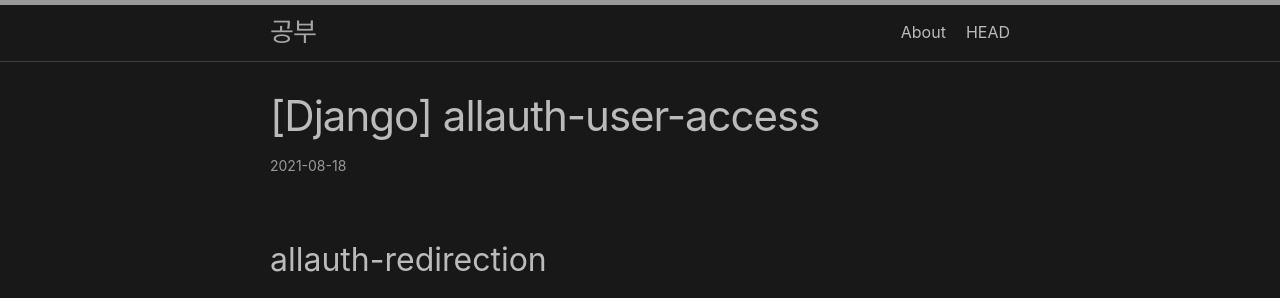
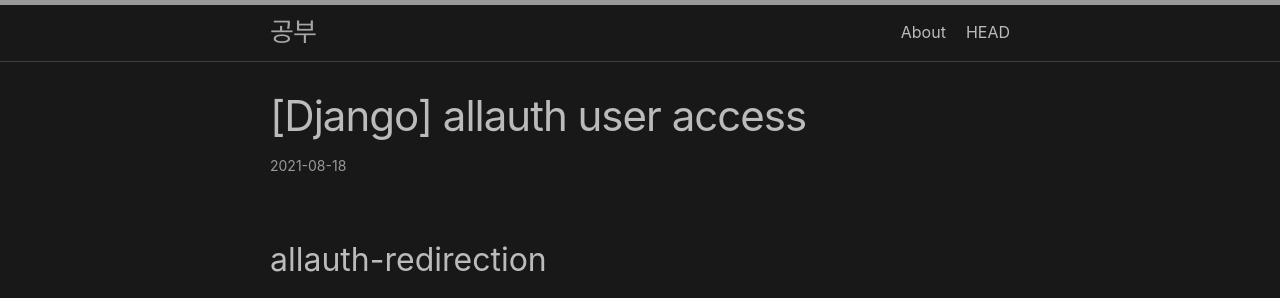
Before and after one commit to lmj00/lmj00.github.io, a Jekyll site: the page built from _posts/2021-08-18-Django-allauth-user access.MD, in a window 1280 px wide. Shown: the top 298 px of the page. Built offline with Jekyll 4.4.1, drawn with Linux system fonts in a browser that asks for light colours.

```diff
--- a/_posts/2021-08-18-Django-allauth-user access.MD
+++ b/_posts/2021-08-18-Django-allauth-user access.MD
@@ -1,5 +1,5 @@
 ---
-title: "[Django] allauth-user-access"
+title: "[Django] allauth user access"
 layout: post
 ---
 
```
Also changed, not shown: _posts/2021-08-17-Django-allauth-setup.MD (+1 -1 lines).
